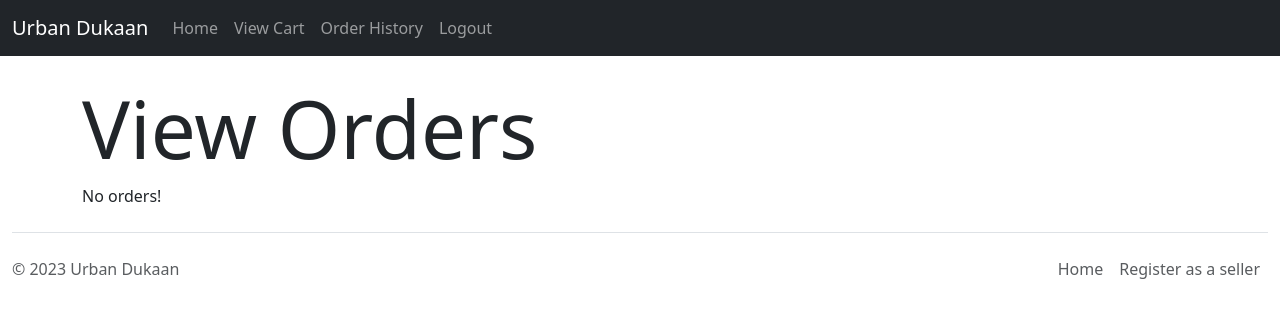
After one commit to anirudhprabhakaran3/ecommerce-website, a Django app: page /orders in a window 1280 px wide. The commit adds this page. Shown: the top 318 px of the page. Run offline with Django 4.2, Linux system fonts and the light colour scheme; the visitor is signed in with stand-in values (Sample User, id 1); data that the repository does not hold is empty.

Commit message:
Added orders function

```diff
--- a/ecommerce/settings.py
+++ b/ecommerce/settings.py
@@ -26,8 +26,7 @@ SECRET_KEY = 'django-insecure-l0v1!k=bc12347atytt(*cu3hxdx97=370jkrlpas1^nz^mi+z
 # SECURITY WARNING: don't run with debug turned on in production!
 DEBUG = True
 
-ALLOWED_HOSTS = ["ecommerce-website-production.up.railway.app", "localhost", "urbandukaan.pythonanywhere.com"]
-
+ALLOWED_HOSTS = ["localhost", "urbandukaan.pythonanywhere.com"]
 
 # Application definition
 
--- a/marketplace/models.py
+++ b/marketplace/models.py
@@ -42,6 +42,7 @@ class OrderItem(models.Model):
     order = models.ForeignKey(Order, on_delete=models.CASCADE)
     product = models.ForeignKey(Product, on_delete=models.CASCADE)
     quantity = models.IntegerField(default=1)
+    total_price = models.FloatField(default=0.00)
 
     def __str__(self):
         return self.product.name
--- a/marketplace/urls.py
+++ b/marketplace/urls.py
@@ -6,4 +6,7 @@ urlpatterns = [
     path("product/<int:product_id>", views.product, name="view_product"),
     path("cart", views.view_cart, name="view_cart"),
     path("cart/remove/<int:cart_item_id>", views.remove_from_cart, name="remove_from_cart"),
+    path("checkout", views.checkout, name='checkout'),
+    path("order/<int:order_id>", views.view_order, name="view_order"),
+    path("orders", views.list_orders, name='list_orders')
 ]
--- a/marketplace/views.py
+++ b/marketplace/views.py
@@ -1,9 +1,10 @@
-from django.shortcuts import render, redirect
+from django.shortcuts import render, redirect, get_object_or_404
 from django.contrib.auth.decorators import login_required
 from django.contrib import messages
 from django.db.models import Sum
+from django.utils import timezone
 
-from marketplace.models import Product, Cart, CartItem
+from marketplace.models import Product, Cart, CartItem, Order, OrderItem
 from marketplace.forms import AddItemToCartForm
 
 # Create your views here.
@@ -66,3 +67,51 @@ def remove_from_cart(request, cart_item_id):
     cart_item.delete()
     messages.success(request, "Item removed from cart!")
     return redirect('view_cart')
+
+@login_required
+def view_order(request, order_id):
+    order = get_object_or_404(Order, id=order_id)
+    order_items = OrderItem.objects.filter(order=order)
+
+    args = {
+        'order': order,
+        'order_items': order_items
+    }
+    return render(request, 'marketplace/view_order.html', args)
+
+@login_required
+def checkout(request):
+    cart = Cart.objects.get(user=request.user)
+    cart_items = CartItem.objects.filter(cart=cart)
+    grand_total = cart_items.aggregate(Sum('total_price'))
+
+    order = Order.objects.create(
+        user=request.user,
+        order_date=timezone.now(),
+        order_status="Order Placed",
+        order_total=grand_total['total_price__sum'],
+    )
+
+    for cart_item in cart_items:
+        OrderItem.objects.create(
+            order=order,
+            product=cart_item.product,
+            quantity=cart_item.quantity,
+            total_price=cart_item.total_price
+        )
+        product = cart_item.product
+        product.quantity -= 1
+        product.save()
+        cart_item.delete()
+
+    return redirect('view_order', order_id=order.id)
+
+@login_required
+def list_orders(request):
+    orders = Order.objects.filter(user=request.user).order_by('-id')
+
+    args = {
+        'orders': orders
+    }
+
+    return render(request, 'marketplace/list_orders.html', args)
--- a/templates/base.html
+++ b/templates/base.html
@@ -23,6 +23,9 @@
                     {% if user.is_authenticated %}
                         <li class="nav-item">
                             <a class="nav-link" href="{% url 'view_cart' %}">View Cart</a>
+                        </li>
+                        <li class="nav-item">
+                            <a class="nav-link" href="{% url 'list_orders' %}">Order History</a>
                         </li>
                         <li class="nav-item">
                             <a class="nav-link" href="{% url 'logout' %}">Logout</a>
--- /dev/null
+++ b/templates/marketplace/list_orders.html
@@ -0,0 +1,23 @@
+{% extends 'base.html' %}
+
+{% block title %}
+View Orders
+{% endblock %}
+
+{% block content %}
+<div class="container">
+    <h1 class="display-1">View Orders</h1>
+</div>
+
+<div class="container">
+    {% if orders %}
+        <ul class="list-group">
+            {% for order in orders %}
+                <li class="list-group-item">Order #{{order.id}} - {{ order.order_date }} - {{ order.order_status }} - <a href="{% url 'view_order' order_id=order.id %}">See More</a></li>
+            {% endfor %}
+        </ul>
+    {% else %}
+        <p>No orders!</p>
+    {% endif %}
+</div>
+{% endblock %}
--- a/templates/marketplace/view_cart.html
+++ b/templates/marketplace/view_cart.html
@@ -42,7 +42,7 @@ View Cart
                             {{ grand_total }}
                         </td>
                         <td class="text-center">
-                            <a href="#" class="btn btn-success px-3 py-1 mx-1">Checkout</a>
+                            <a href="{% url 'checkout' %}" class="btn btn-success px-3 py-1 mx-1">Checkout</a>
                         </td>
                     </tr>
             {% else %}
```
Also changed, not shown: templates/marketplace/view_order.html (added, +46 -0 lines), marketplace/migrations/0004_orderitem_total_price.py (added).
